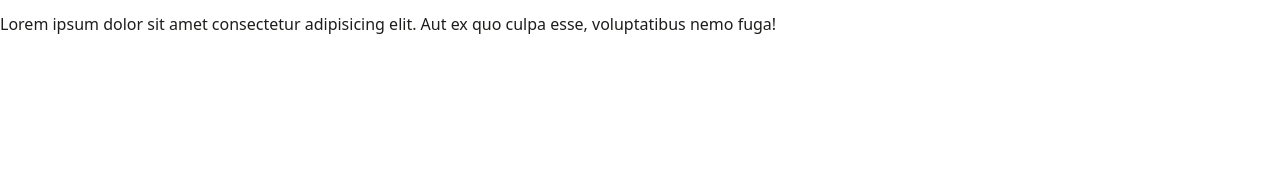
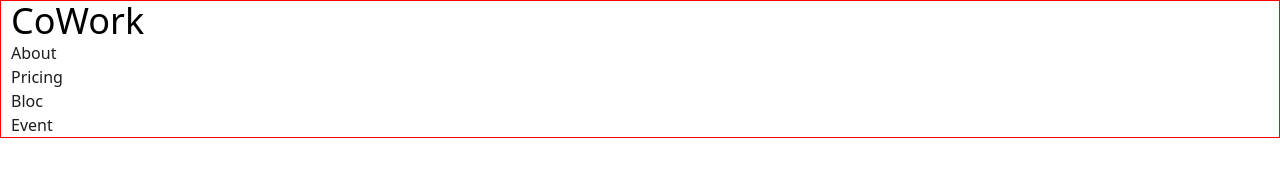
Before and after one commit to hasiburrahmanbiplab/workspace-website, a plain HTML site: page index.html in a window 1280 px wide. Drawn offline with nearby package versions, Linux system fonts and the light colour scheme.

Commit message:
navbar added work in progress

```diff
--- a/index.html
+++ b/index.html
@@ -18,6 +18,11 @@
   </script>
     <style type="text/tailwindcss">
     @layer components{
+      .container{
+        margin: 0 auto;
+        border: 1px solid red;
+        padding: 0 10px
+      }
       .btn{
         @apply px-5 py-3 rounded-full border border-black text-base font-semibold capitalize mt-4;
       }
@@ -42,11 +47,28 @@
       .section-span{
         @apply text-sm text-primary font-semibold uppercase leading-normal;
       }
+      .nav-link{
+        @apply text-base text-primary  capitalize leading-normal;
+      }
 
     }
     </style>
 </head>
 <body class="font-sans">
-         <p class="section-p">Lorem ipsum dolor sit amet consectetur adipisicing elit. Aut ex quo culpa esse, voluptatibus nemo fuga!</p>
+    <header>
+       <div class="container">
+        <nav>
+          <div class="logo">
+            <a href="#" class="text-4xl font-medium text-black ">CoWork</a>
+          </div>
+          <ul>
+            <li><a href="#" class="nav-link">About</a></li>
+            <li><a href="#" class="nav-link">Pricing</a></li>
+            <li><a href="#" class="nav-link">Bloc</a></li>
+            <li><a href="#" class="nav-link">Event</a></li>
+          </ul>
+        </nav>
+       </div>
+    </header>
 </body>
 </html>
```
Also changed, not shown: tailwind.config.js (line endings or trailing spaces).
